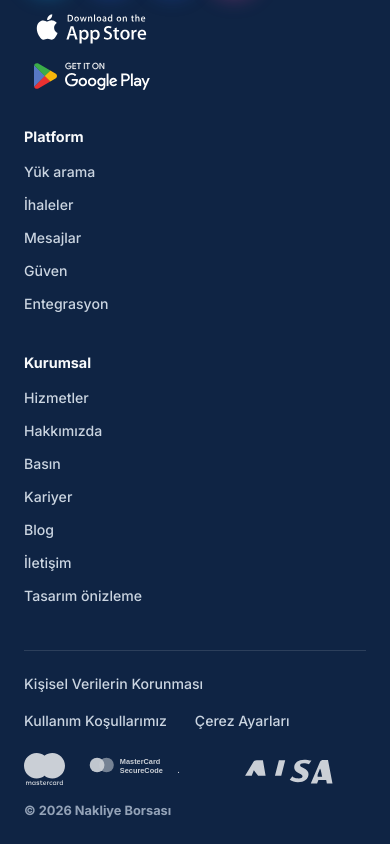
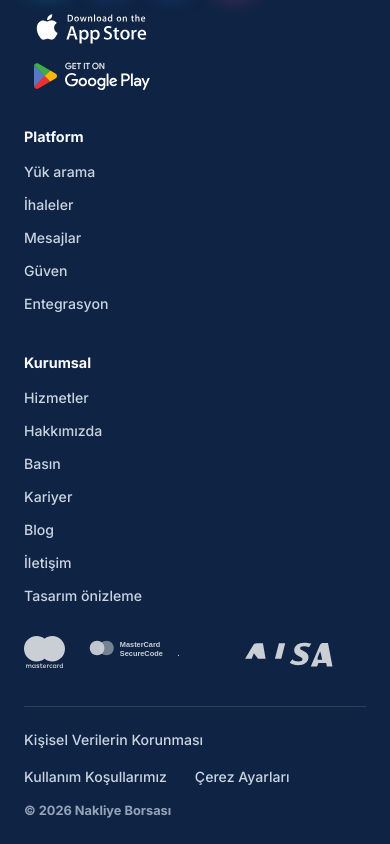
Before and after one commit to kutluhanakinci8-ux/nakliyeborsasi, a Next.js app in the folder apps/web/: page /blog in a window 390 px wide. Shown: the part 1684-2528 px from the top of the page. Built offline with nearby package versions, Linux system fonts and the light colour scheme.

Commit message:
fix(web): footer hizalama — telif sağda, ödeme logoları Kurumsal köşede
Co-authored-by: kutluhanakinci8-ux <kutluhanakinci8-ux@users.noreply.github.com>

```diff
--- a/apps/web/src/app/globals.css
+++ b/apps/web/src/app/globals.css
@@ -1946,12 +1946,28 @@ a {
 .site-footer-meta {
   grid-column: 1 / -1;
   display: flex;
-  flex-direction: column;
-  align-items: stretch;
-  gap: 14px;
+  flex-direction: row;
+  flex-wrap: wrap;
+  align-items: center;
+  justify-content: space-between;
+  gap: 12px 20px;
   padding-top: 18px;
   margin-top: 4px;
   border-top: 1px solid rgba(16, 185, 129, 0.12);
+}
+
+.site-footer-col--corporate {
+  display: flex;
+  flex-direction: column;
+  align-items: flex-start;
+}
+
+.site-footer-col--corporate .site-footer-payments {
+  margin-top: 18px;
+  align-self: flex-end;
+  justify-content: flex-end;
+  width: 100%;
+  max-width: 100%;
 }
 
 .site-footer-brand-social .site-footer-apps {
@@ -2448,7 +2464,9 @@ a {
 }
 
 .site-footer-meta .site-footer-copy {
-  margin-top: 2px;
+  margin: 0;
+  margin-left: auto;
+  text-align: right;
 }
 
 .auth-page {
@@ -3530,6 +3548,16 @@ button.btn-secondary {
   .site-footer-meta {
     flex-direction: column;
     align-items: flex-start;
+  }
+
+  .site-footer-meta .site-footer-copy {
+    margin-left: 0;
+    text-align: left;
+  }
+
+  .site-footer-col--corporate .site-footer-payments {
+    align-self: flex-start;
+    justify-content: flex-start;
   }
 
   .site-footer-copy {
--- a/apps/web/src/components/SiteFooter.tsx
+++ b/apps/web/src/components/SiteFooter.tsx
@@ -41,7 +41,7 @@ export function SiteFooter() {
             ))}
           </ul>
         </div>
-        <div className="site-footer-col">
+        <div className="site-footer-col site-footer-col--corporate">
           <p className="site-footer-heading">Kurumsal</p>
           <ul className="site-footer-links">
             {CORPORATE_NAV_ITEMS.map((item) => (
@@ -50,6 +50,7 @@ export function SiteFooter() {
               </li>
             ))}
           </ul>
+          <FooterPaymentMarks />
         </div>
         <div className="site-footer-meta">
           <nav className="site-footer-legal" aria-label="Yasal bilgiler">
@@ -59,7 +60,6 @@ export function SiteFooter() {
               </Link>
             ))}
           </nav>
-          <FooterPaymentMarks />
           <p className="site-footer-copy">© {new Date().getFullYear()} Nakliye Borsası</p>
         </div>
       </div>
```
